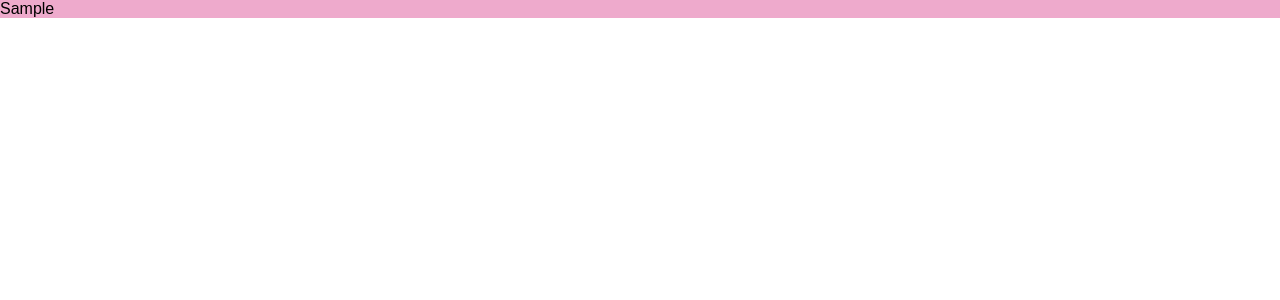
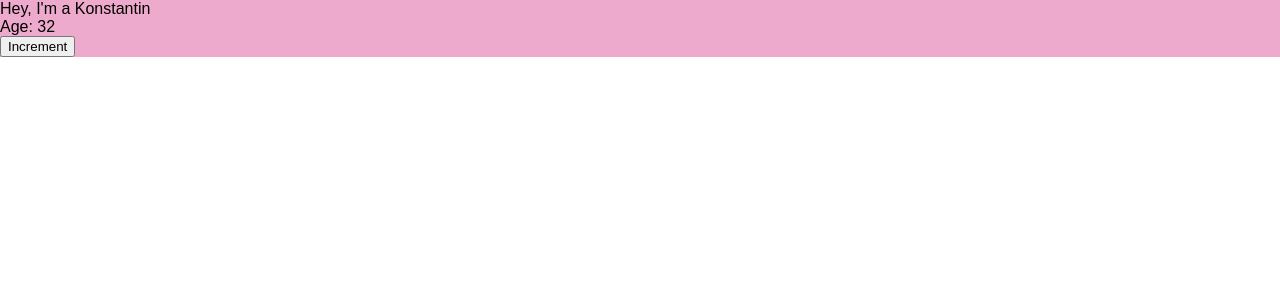
Before and after one commit to kartamyshev/react-starter, a React app: page / in a window 1280 px wide. Shown: the top 300 px of the page. Built offline with nearby package versions, Linux system fonts and the light colour scheme.

Commit message:
use react context API

```diff
--- a/package.json
+++ b/package.json
@@ -22,7 +22,7 @@
     "tslint": "^5.9.1",
     "tslint-loader": "^3.6.0",
     "tslint-webpack-plugin": "^1.2.0",
-    "typescript": "^2.7.2",
+    "typescript": "^2.8.1",
     "typings": "^2.1.1",
     "webpack": "^4.0.1",
     "webpack-cli": "^2.0.10",
--- a/src/App.tsx
+++ b/src/App.tsx
@@ -1,12 +1,12 @@
 import * as React from 'react';
 import * as ReactDOM from 'react-dom';
-import { Fragment } from 'react';
+import { Provider } from '@store/Provider';
 import { Sample } from '@components/Sample/Sample';
 import '@css/base.less';
 
 ReactDOM.render(
-  <Fragment>
+  <Provider>
     <Sample />
-  </Fragment>,
+  </Provider>,
   document.getElementById('application-container')
 );
--- a/src/components/Sample/Sample.tsx
+++ b/src/components/Sample/Sample.tsx
@@ -1,10 +1,20 @@
 import * as React from 'react';
 import './Sample.less';
+import { Context } from '@store/createContext';
 
-export class Sample extends React.Component<any, any> {
-  public render() {
+export class Sample extends React.Component<null, null> {
+
+  public renderFromContext(context: any) {
     return <div className="sample">
-      Sample
+      <div>Hey, I'm a {context.state.name}</div>
+      <div>Age: {context.state.age}</div>
+      <button onClick={context.actions.incrementAge}>Increment</button>
     </div>;
   }
+
+  public render() {
+    return <Context.Consumer>
+      { this.renderFromContext }
+    </Context.Consumer>;
+  }
 }
--- /dev/null
+++ b/src/store/Provider.tsx
@@ -0,0 +1,33 @@
+import * as React from 'react';
+import { Context } from '@store/createContext';
+
+export class Provider extends React.Component<any, any> {
+
+  public state = {
+    name: 'Konstantin',
+    age: 32,
+    cool: true
+  };
+
+  public incrementAge = () => {
+    this.setState({
+      age: this.state.age + 1
+    });
+  }
+
+  private get actions() {
+    return {
+      incrementAge: this.incrementAge
+    };
+  }
+
+  public render() {
+    const value = {
+      state: this.state,
+      actions: this.actions
+    };
+    return <Context.Provider value={value}>
+      { this.props.children }
+    </Context.Provider>;
+  }
+}
--- /dev/null
+++ b/src/store/createContext.ts
@@ -0,0 +1,3 @@
+import * as React from 'react';
+
+export const Context = React.createContext();
--- a/webpack.config.js
+++ b/webpack.config.js
@@ -27,22 +27,22 @@ module.exports = {
         test: /\.html$/,
         use: [
           {
-            loader: "html-loader",
+            loader: 'html-loader',
             options: { minimize: true }
           }
         ]
       },
       {
         test: /\.less$/,
-        use: [ 'style-loader', 'css-loader', 'less-loader' ]
+        use: ['style-loader', 'css-loader', 'less-loader']
       },
       {
         test: /\.(png|svg|jpg|gif)$/,
-        use: [ 'file-loader' ]
+        use: ['file-loader']
       },
       {
         test: /\.(woff|woff2|eot|ttf|otf)$/,
-        use: [ 'file-loader' ]
+        use: ['file-loader']
       }
     ]
   },
@@ -60,7 +60,8 @@ module.exports = {
     alias: {
       '@components': path.resolve(__dirname, 'src', 'components'),
       '@css': path.resolve(__dirname, 'src', 'css'),
-      '@utils': path.resolve(__dirname, 'src', 'utils')
-    },
+      '@utils': path.resolve(__dirname, 'src', 'utils'),
+      '@store': path.resolve(__dirname, 'src', 'store')
+    }
   }
 };
```
Also changed, not shown: 1 other file (tests, documents, lock files or other folders).
